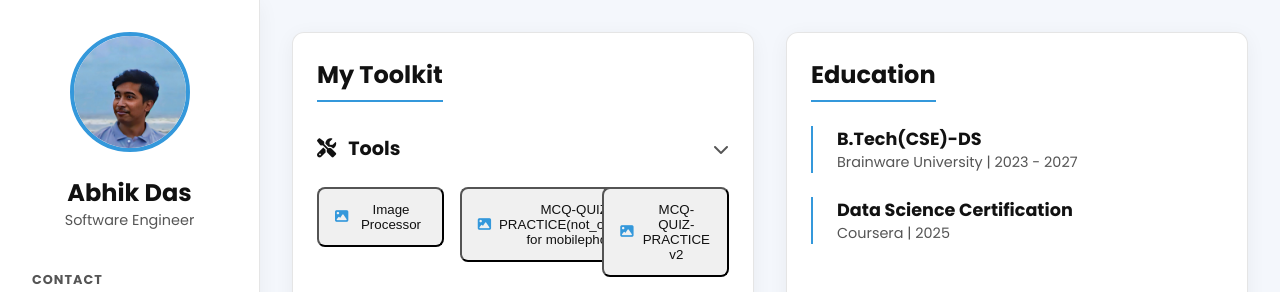
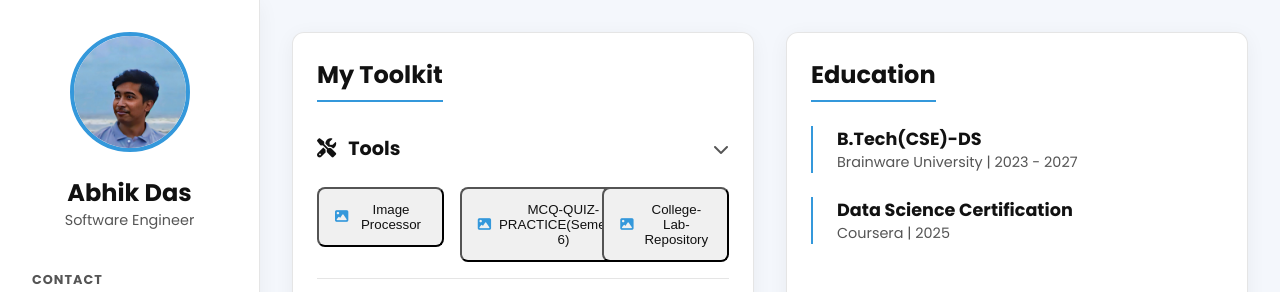
Before and after one commit to Abhik128911/Portfolio_dashboard_new, a plain HTML site: page index.html in a window 1280 px wide. Shown: the top 292 px of the page. Drawn offline with Linux system fonts and the light colour scheme.

Commit message:
Fix HTML formatting and update project links

```diff
--- a/index.html
+++ b/index.html
@@ -75,15 +75,15 @@
                                 </button>
                              </div>
                             <div>
-                                <button class="tool-item" onclick="location.href='tools/MCQ_QUIZ/index.html'">
-                                    <i class="fas fa-image"></i> MCQ-QUIZ-PRACTICE(not_optimized for mobilephone)
+                                <button class="tool-item" onclick="location.href='tools/SEM6_MCQ/index.html'">
+                                    <i class="fas fa-image"></i> MCQ-QUIZ-PRACTICE(Semester 6)
                                 </button>
                              </div>
-                            <div>
+                            <!-- <div>
                                 <button class="tool-item" onclick="location.href='tools/mcq2.0/index.html'">
                                     <i class="fas fa-image"></i> MCQ-QUIZ-PRACTICE v2
                                 </button>
-                             </div>
+                             </div> -->
                              <div>
                                 <button class="tool-item" onclick="location.href='tools/College-Lab-Repository/index.html'">
                                     <i class="fas fa-image"></i> College-Lab-Repository
```
